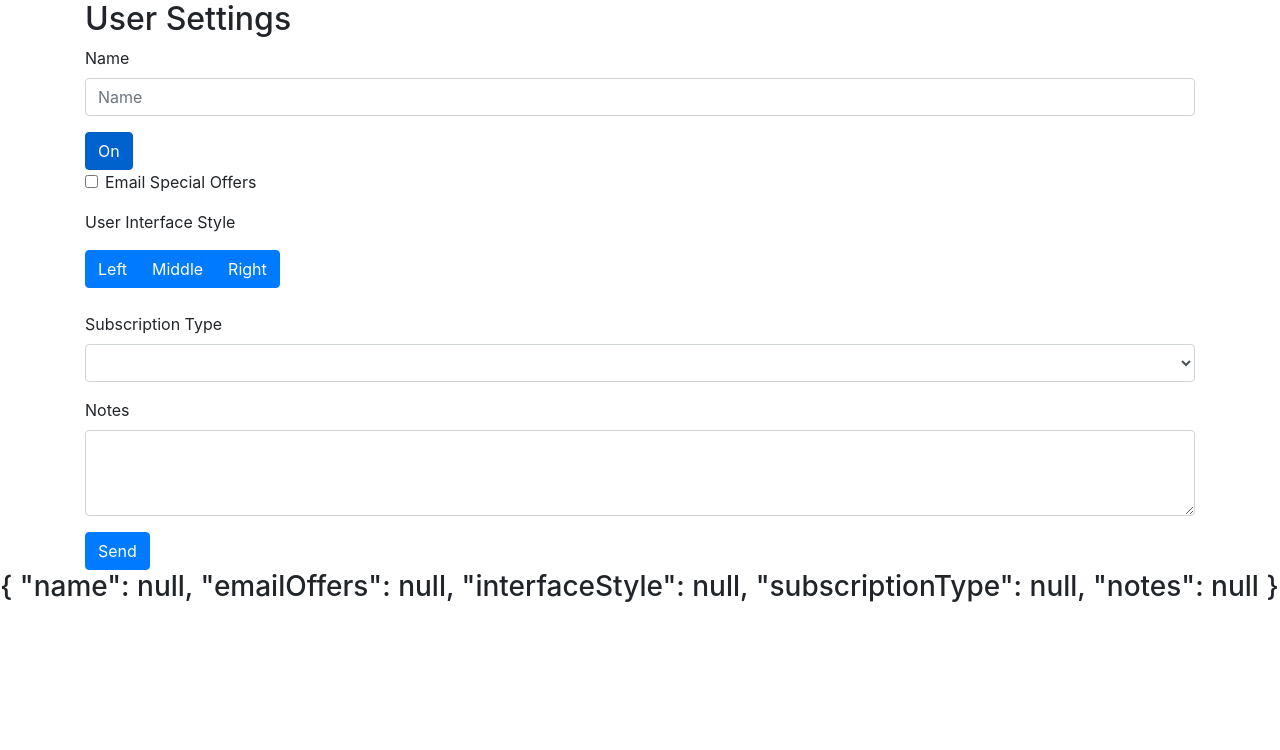
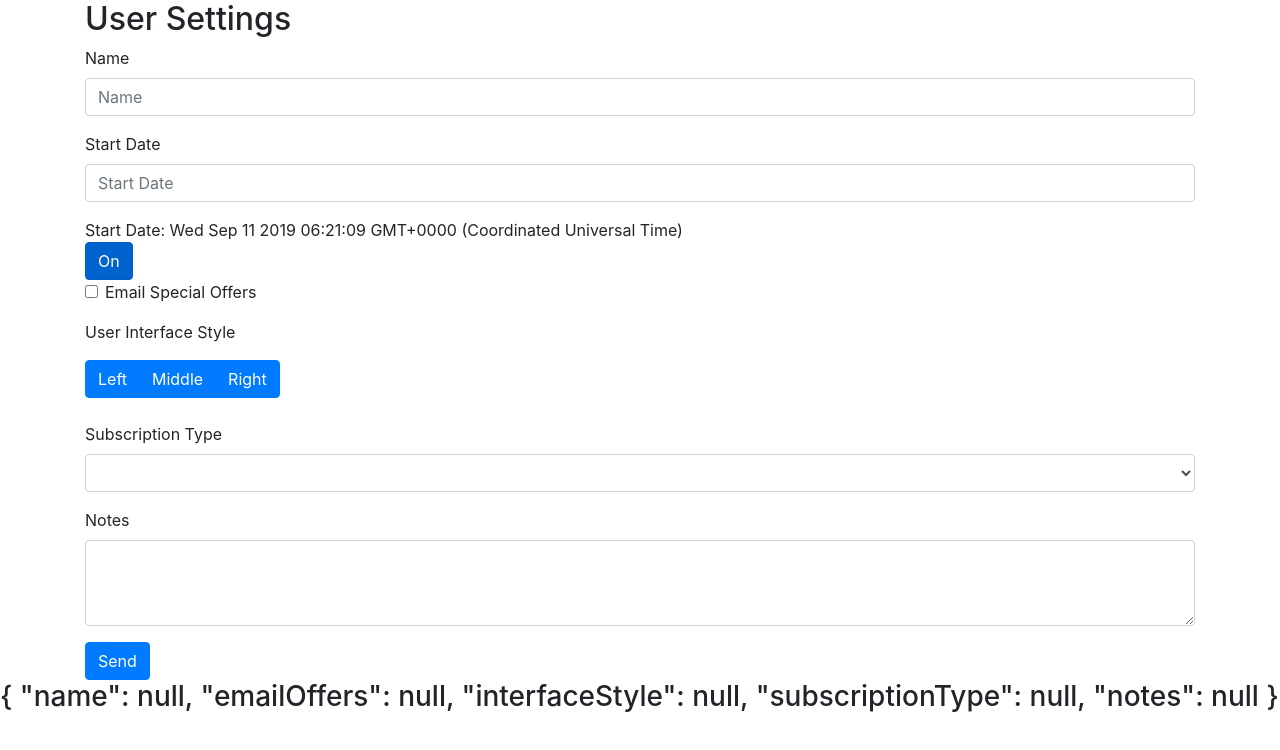
Before and after one commit to sabelogumede/ng-forms-demo, an Angular app: page / in a window 1280 px wide. Shown: the top 750 px of the page. Built offline with nearby package versions, Linux system fonts and the light colour scheme.

Commit message:
added ngx-bootstrap datepicker

```diff
--- a/angular.json
+++ b/angular.json
@@ -24,8 +24,9 @@
               "src/assets"
             ],
             "styles": [
+              "./node_modules/ngx-bootstrap/datepicker/bs-datepicker.css",
               "./node_modules/bootstrap/dist/css/bootstrap.min.css",
-              "node_modules/bootstrap/dist/css/bootstrap.min.css",
+              // "node_modules/bootstrap/dist/css/bootstrap.min.css",
               "src/styles.css"
             ],
             "scripts": []
@@ -91,6 +92,7 @@
               "src/assets"
             ],
             "styles": [
+              "./node_modules/ngx-bootstrap/datepicker/bs-datepicker.css",
               "./node_modules/bootstrap/dist/css/bootstrap.min.css",
               "src/styles.css"
             ],
--- a/src/app/app.module.ts
+++ b/src/app/app.module.ts
@@ -7,6 +7,8 @@
 import { UserSettingsFormComponent } from './user-settings-form/user-settings-form.component';
 // ngx-bootstrap import
 import { ButtonsModule } from 'ngx-bootstrap/buttons';
+import { BsDatepickerModule } from 'ngx-bootstrap/datepicker';
+import { BrowserAnimationsModule } from '@angular/platform-browser/animations';
 
 @NgModule({
   declarations: [
@@ -17,7 +19,9 @@
     BrowserModule,
     FormsModule,
     HttpClientModule,
-    ButtonsModule.forRoot()
+    ButtonsModule.forRoot(),
+    BsDatepickerModule.forRoot(),
+    BrowserAnimationsModule
   ],
   providers: [],
   bootstrap: [AppComponent]
--- a/src/app/user-settings-form/user-settings-form.component.html
+++ b/src/app/user-settings-form/user-settings-form.component.html
@@ -15,6 +15,19 @@
         Enter a name
       </div>
     </div>
+
+    <div class="form-group">
+      <label for="startDate">Start Date</label>
+      <input type="text"
+           placeholder="Start Date"
+           class="form-control"
+           [(ngModel)]="startDate" name="startDate" id="startDate"
+           bsDaterangepicker>
+    </div>
+
+    Start Date: {{ startDate }}
+    <br>
+
     <!-- ngx-bootstrap ui -->
     <button type="button" class="btn btn-primary" name="singleModel"
         [(ngModel)]="singleModel" btnCheckbox
--- a/src/app/user-settings-form/user-settings-form.component.ts
+++ b/src/app/user-settings-form/user-settings-form.component.ts
@@ -21,6 +21,7 @@
   };
 
   singleModel = 'On';
+  startDate: Date;
   // A Copy of the "originalUserSettings assignment = userSettings"
   userSettings: UserSettings = { ...this.originalUserSettings };
   postError = false;
@@ -31,6 +32,8 @@
 
   ngOnInit() {
     this.subscriptionTypes = this.dataService.getSubscriptionTypes();
+
+    this.startDate = new Date();
   }
 
   onBlur(field: NgModel) {
```
